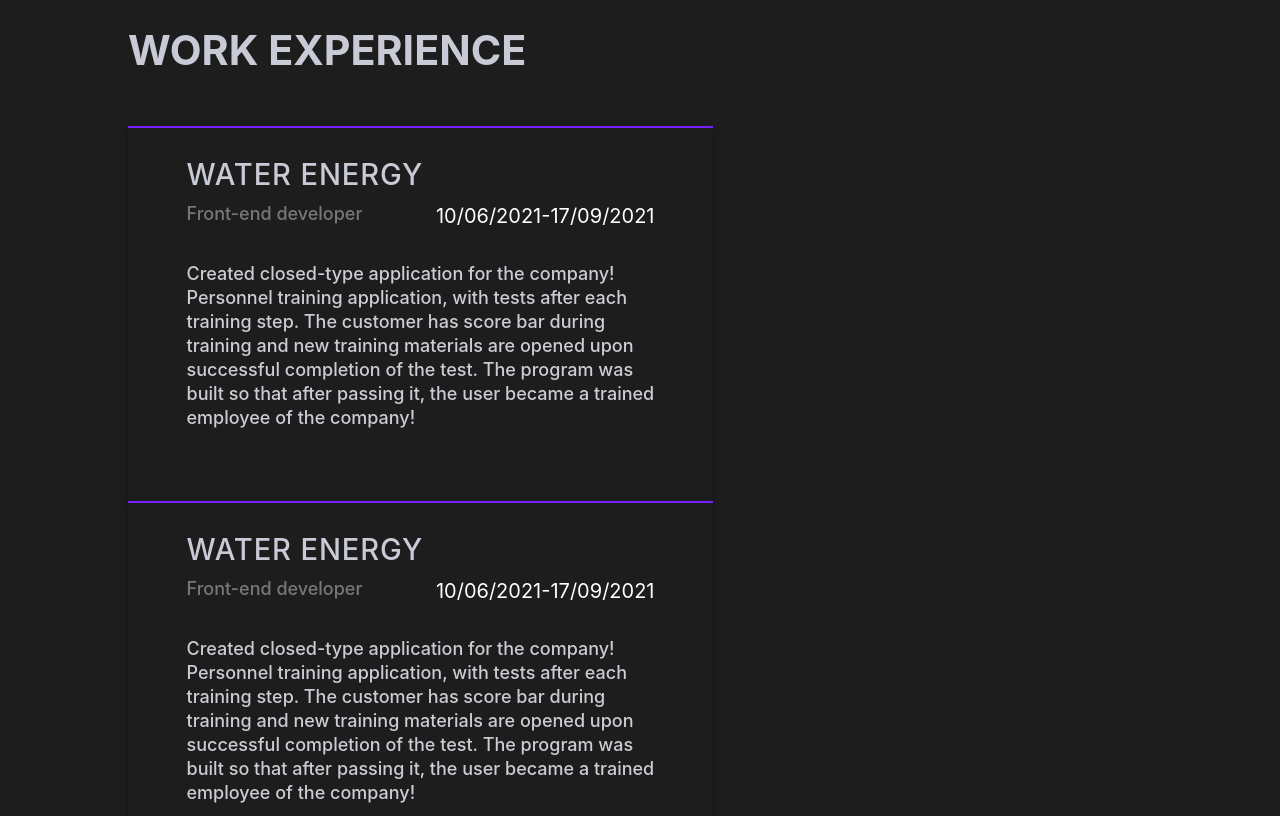
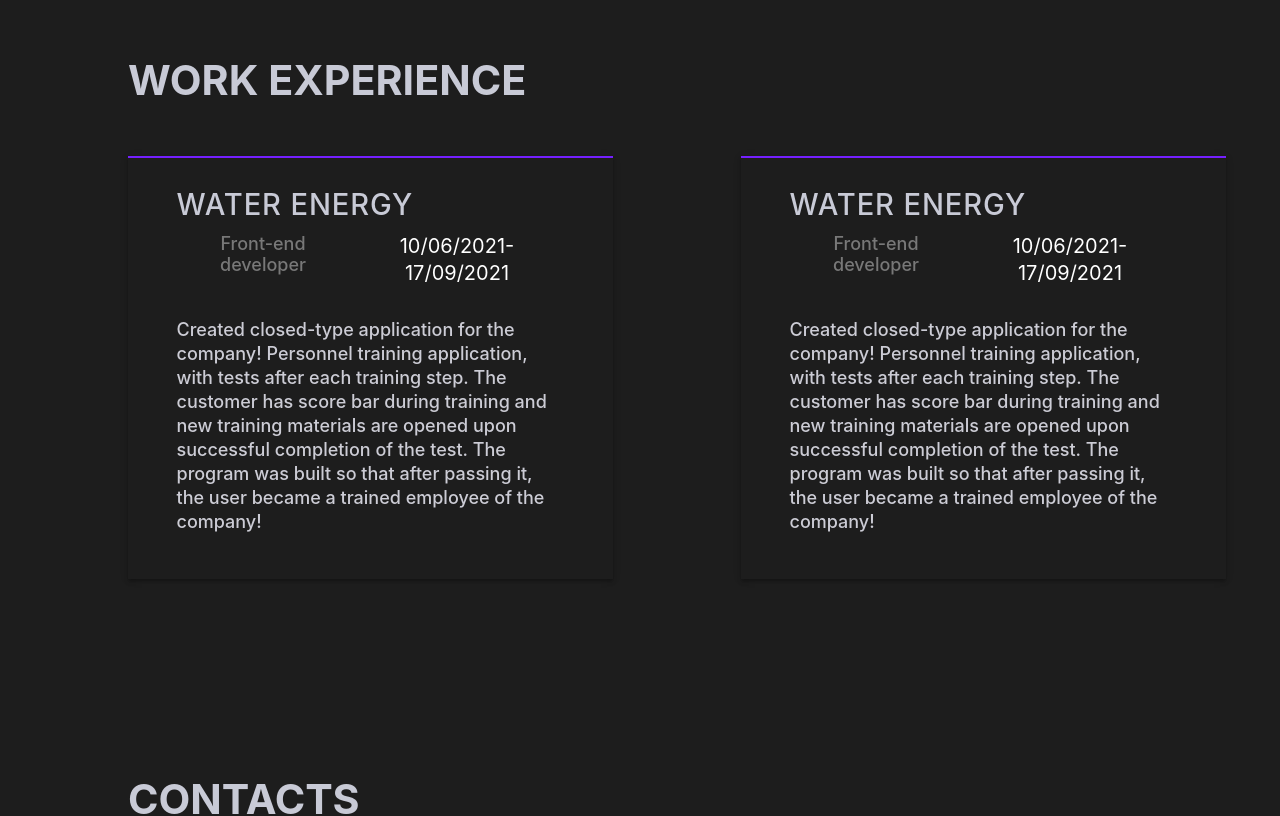
Before and after one commit to nikolasdelunko/YV, a React (Create React App) app: page /about in a window 1280 px wide. Shown: the part 1320-2136 px from the top of the page. Built offline with nearby package versions, Linux system fonts and the light colour scheme; data requests are answered from the project's data file.

Commit message:
about done

```diff
--- a/src/components/About/Card.js
+++ b/src/components/About/Card.js
@@ -1,5 +1,5 @@
 import React from 'react'
-import {Box, Paper, Typography} from '@mui/material'
+import {Box, Paper, Typography, Grid} from '@mui/material'
 import { useEffect, useState } from 'react'
 import {useStyles} from './Style'
 import useColors from '../../utils/costumHooks/useColors'
--- a/src/components/About/Style.js
+++ b/src/components/About/Style.js
@@ -29,6 +29,7 @@
     },
     conteinerCard: {
         paddingLeft: '10%',
+        marginBottom: '30px'
     },
     text: {
         padding: '15px 5px 0 5px',
@@ -47,7 +48,7 @@
         justifyContent: 'center',
     },
     mainCard: {
-        width: '460px',
+        maxWidth: '460px',
         height: '238px',
         left: '100px',
         top: '850px',
@@ -57,9 +58,11 @@
 },
     mainCardExp: {
         maxWidth: '685px',
-        height: '373px',
         background: '#1D1D1D',
-        boxShadow:' 0px 3px 3px 3px rgba(0, 0, 0, 0.15)'
+        boxShadow:' 0px 3px 3px 3px rgba(0, 0, 0, 0.15)',
+        ["@media (max-height:820px)"] : {
+            maxWidth: '485px',
+          },
     },
     cardTextUp: {
         display: 'flex',
@@ -113,5 +116,6 @@
         color: '#CCCCD5',
         fontWeight: "500 !important",
         fontSize: '18px !important',
+        paddingBottom: '45px',
     }
 }))
```
